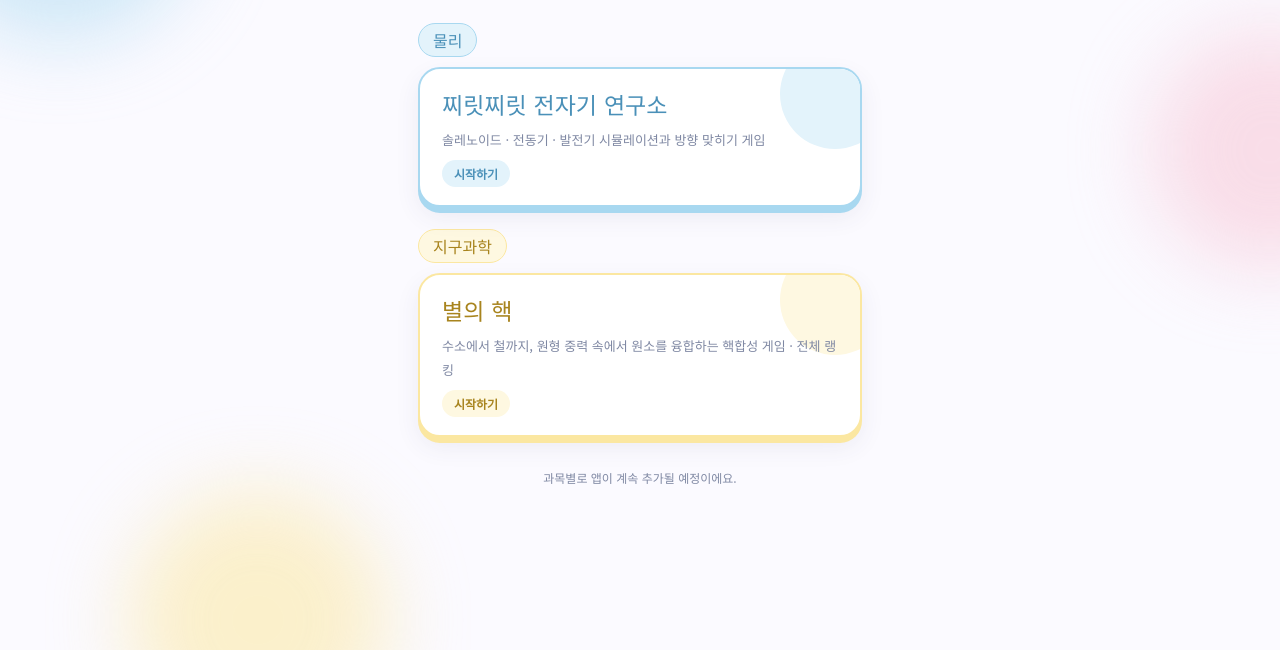
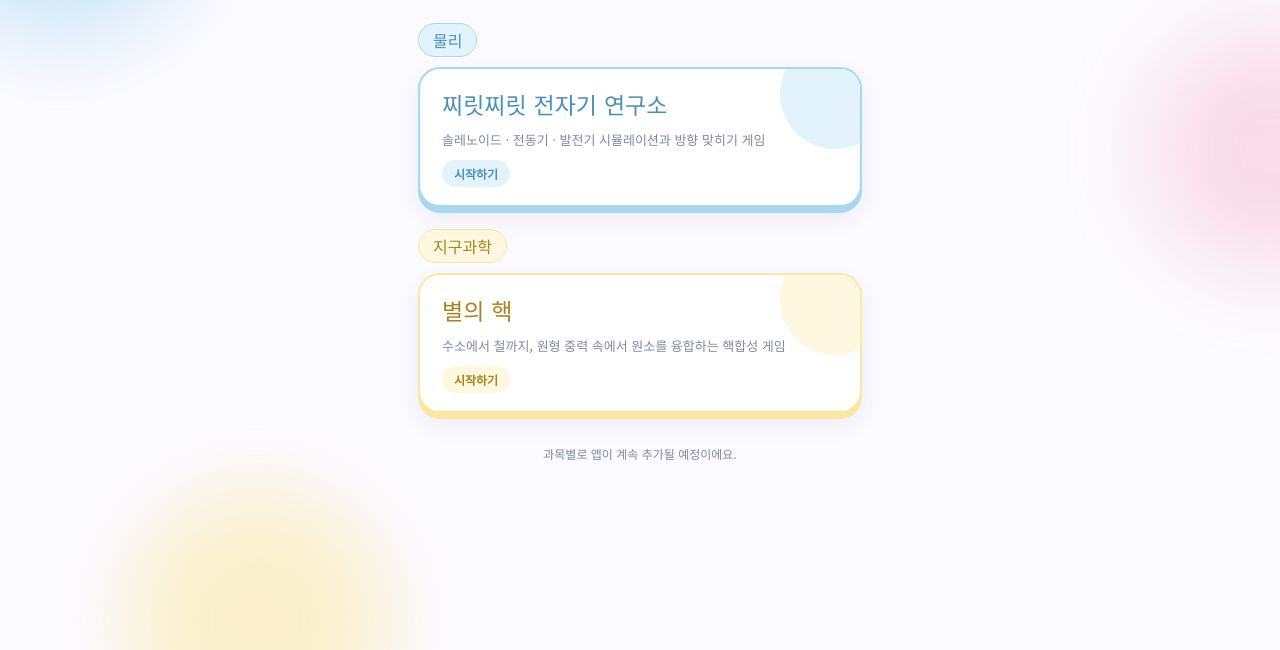
Before and after one commit to prichaen/science_apps, a plain HTML site: page index.html in a window 1280 px wide. Shown: the part 150-800 px from the top of the page. Drawn offline with Linux system fonts and the light colour scheme.

Commit message:
Update index.html

```diff
--- a/index.html
+++ b/index.html
@@ -11,6 +11,7 @@
   --blue:#a8d8f0; --blue-d:#4a90b8; --blue-l:#e3f3fb;
   --pink:#f7c5d5; --pink-d:#c45c84; --pink-l:#fdebf1;
   --yel:#fbe7a1;  --yel-d:#a8841e;  --yel-l:#fef8e1;
+  --grn:#c0ed70;  --grn-d:#4d6b16;  --grn-l:#f0f8df;
   --ink:#3d4660; --mut:#7f88a3; --bg:#fbfaff;
 }
 *{box-sizing:border-box;-webkit-tap-highlight-color:transparent}
@@ -58,12 +59,12 @@ footer{margin-top:32px;color:var(--mut);font-size:12px;text-align:center}
 // tone: 'blue' | 'pink' | 'yel' 중 하나 (비워 두면 과목 색을 따라가요)
 const APPS = [
   { subject: '물리', title: '찌릿찌릿 전자기 연구소', desc: '솔레노이드 · 전동기 · 발전기 시뮬레이션과 방향 맞히기 게임', path: 'electromagnetic-induction/' },
-  { subject: '지구과학', title: '별의 핵', desc: '수소에서 철까지, 원형 중력 속에서 원소를 융합하는 핵합성 게임 · 전체 랭킹', path: 'stellar-nucleosynthesis/' },
+  { subject: '지구과학', title: '별의 핵', desc: '수소에서 철까지, 원형 중력 속에서 원소를 융합하는 핵합성 게임', path: 'stellar-nucleosynthesis/' },
 ];
 const SUBJECTS = [
   { name: '물리', tone: 'blue' },
   { name: '화학', tone: 'pink' },
-  { name: '생명과학', tone: 'pink' },
+  { name: '생명과학', tone: 'grn' },
   { name: '지구과학', tone: 'yel' },
 ];
 const esc = s => String(s).replace(/[&<>"']/g, c => ({'&':'&amp;','<':'&lt;','>':'&gt;','"':'&quot;',"'":'&#39;'}[c]));
```
